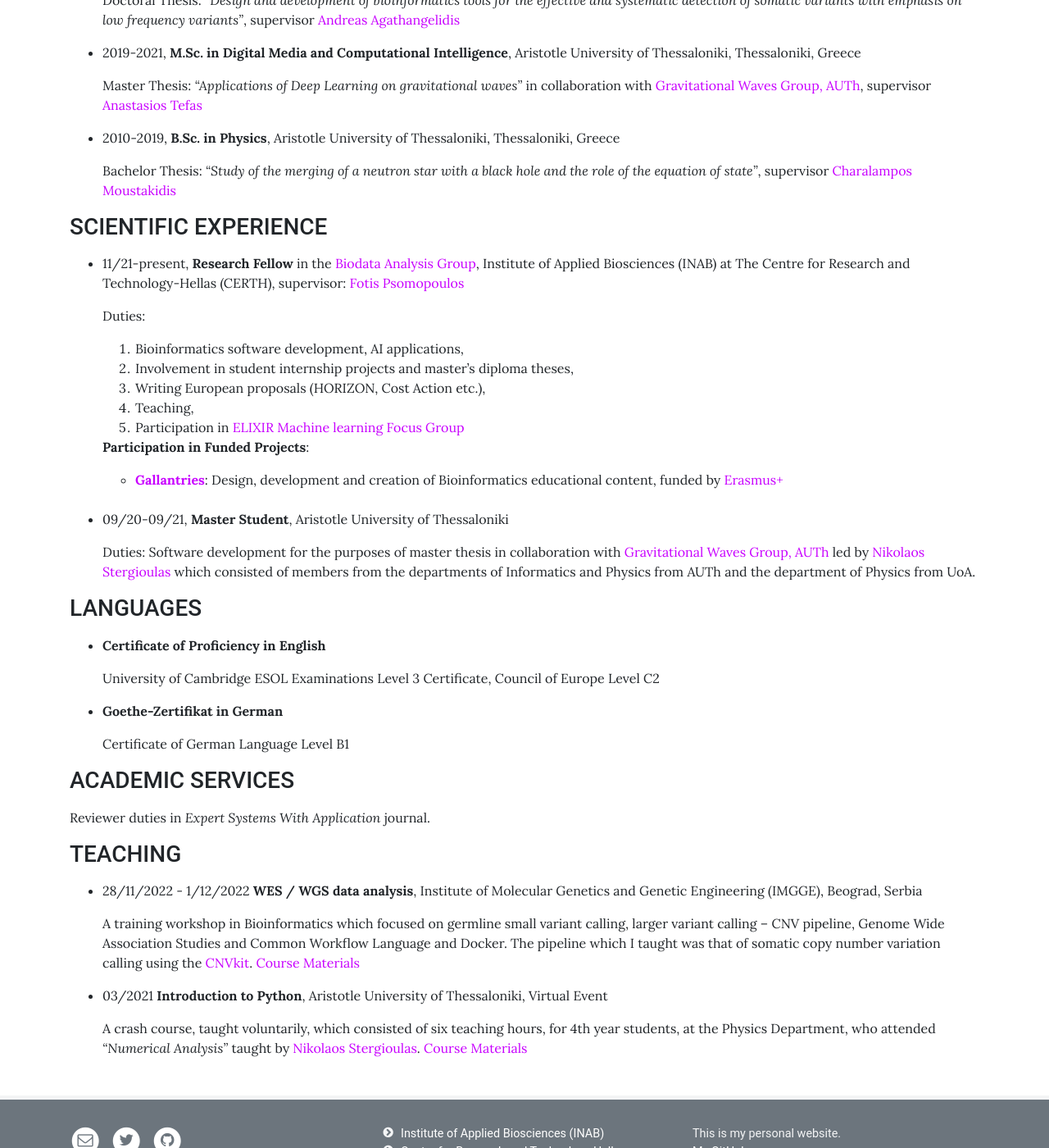
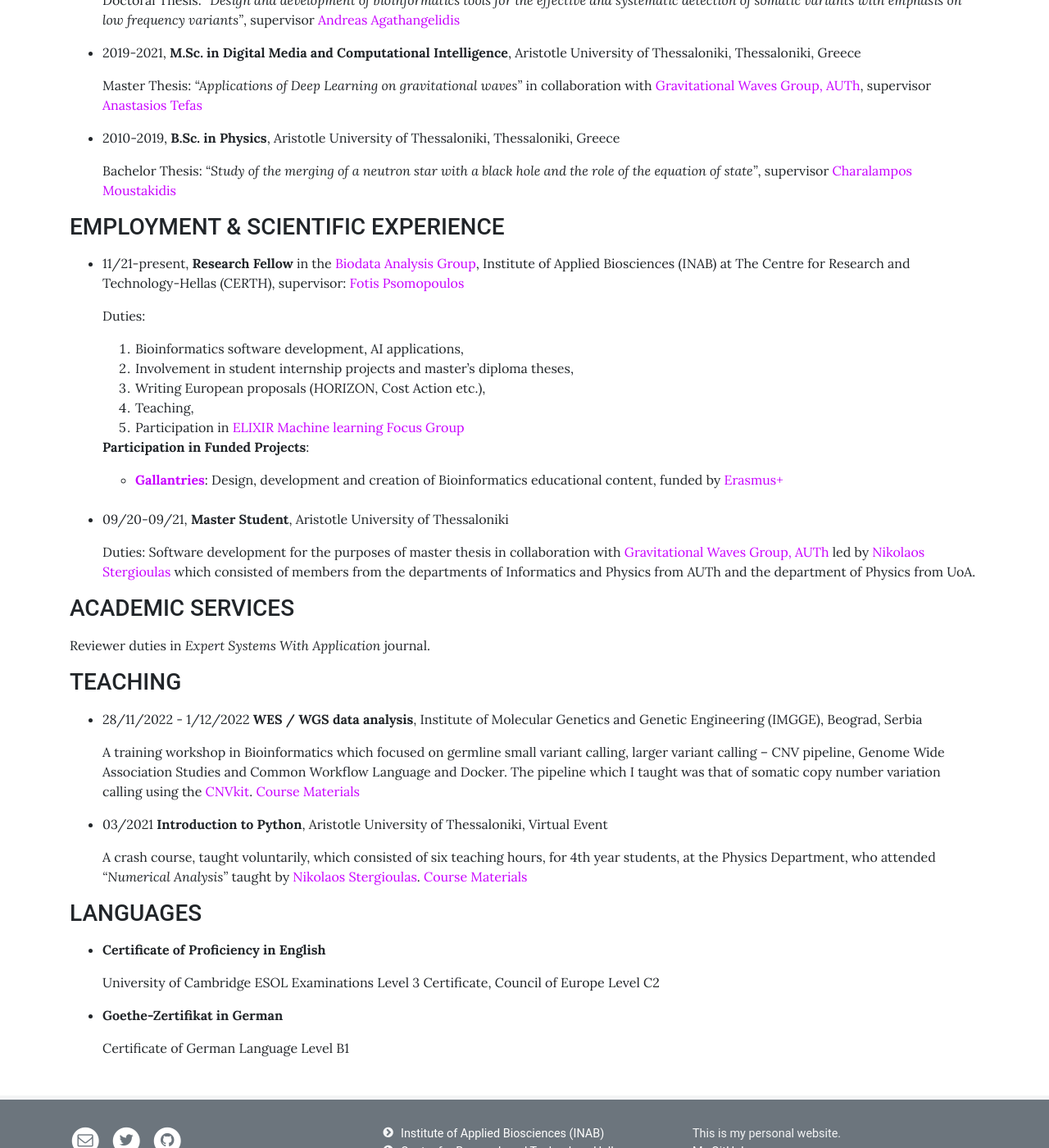
Before and after one commit to sfragkoul/sfragkoul.github.io, a Jekyll site: the page built from pages/CV.md, in a window 1280 px wide and 1400 px high, scrolled down 402 px. Shown: the whole window at 82% size. Built offline with Jekyll 4.4.1, drawn with Linux system fonts in a browser that asks for light colours.

Commit message:
Update CV.md

```diff
--- a/pages/CV.md
+++ b/pages/CV.md
@@ -23,7 +23,7 @@ background: /assets/img/groupLogo/CV.jpg
    Bachelor Thesis: *"Study of the merging of a neutron star with a black hole and the role of the equation of state"*, supervisor [Charalampos Moustakidis](https://scholar.google.com/citations?user=7qdKh78AAAAJ&hl=en)
 
 
-### SCIENTIFIC EXPERIENCE
+### EMPLOYMENT & SCIENTIFIC EXPERIENCE
 <p style="margin-bottom:15px"></p>
 
 - 11/21-present,  **Research Fellow** in the [Biodata Analysis Group](https://biodataanalysisgroup.github.io/), Institute of Applied Biosciences (INAB) at The Centre for Research and Technology-Hellas (CERTH), supervisor: [Fotis Psomopoulos](https://scholar.google.gr/citations?user=Fp0LAqsAAAAJ&hl=en)
@@ -47,21 +47,12 @@ background: /assets/img/groupLogo/CV.jpg
    Duties: Software development for the purposes of master thesis in collaboration with [Gravitational Waves Group, AUTh](https://niksterg.github.io/gw-group/) led by [Nikolaos Stergioulas](https://scholar.google.gr/citations?user=AXlRP8EAAAAJ&hl=el) which consisted of members from the departments of Informatics and Physics from AUTh and the department of Physics from UoA.
 
 
-### LANGUAGES
-<p style="margin-bottom:15px"></p>
-
-- **Certificate of Proficiency in English**
-
-   University of Cambridge ESOL Examinations Level 3 Certificate, Council of Europe Level C2
-
-- **Goethe-Zertifikat in German**
-
-   Certificate of German Language Level B1
 
 ### ACADEMIC SERVICES
 <p style="margin-bottom:15px"></p>
 
 Reviewer duties in *Expert Systems With Application* journal.
+
 
 ### TEACHING
 <p style="margin-bottom:15px"></p>
@@ -74,3 +65,15 @@ Reviewer duties in *Expert Systems With Application* journal.
 - 03/2021 	**Introduction to Python**, Aristotle University of Thessaloniki, Virtual Event
 
    A crash course, taught voluntarily, which consisted of six teaching hours, for 4th year students, at the Physics Department, who attended *“Numerical Analysis”* taught by [Nikolaos Stergioulas](https://scholar.google.gr/citations?user=AXlRP8EAAAAJ&hl=el). [Course Materials](https://github.com/sfragkoul/Python_Intro)
+
+
+### LANGUAGES
+<p style="margin-bottom:15px"></p>
+
+- **Certificate of Proficiency in English**
+
+   University of Cambridge ESOL Examinations Level 3 Certificate, Council of Europe Level C2
+
+- **Goethe-Zertifikat in German**
+
+   Certificate of German Language Level B1
```
